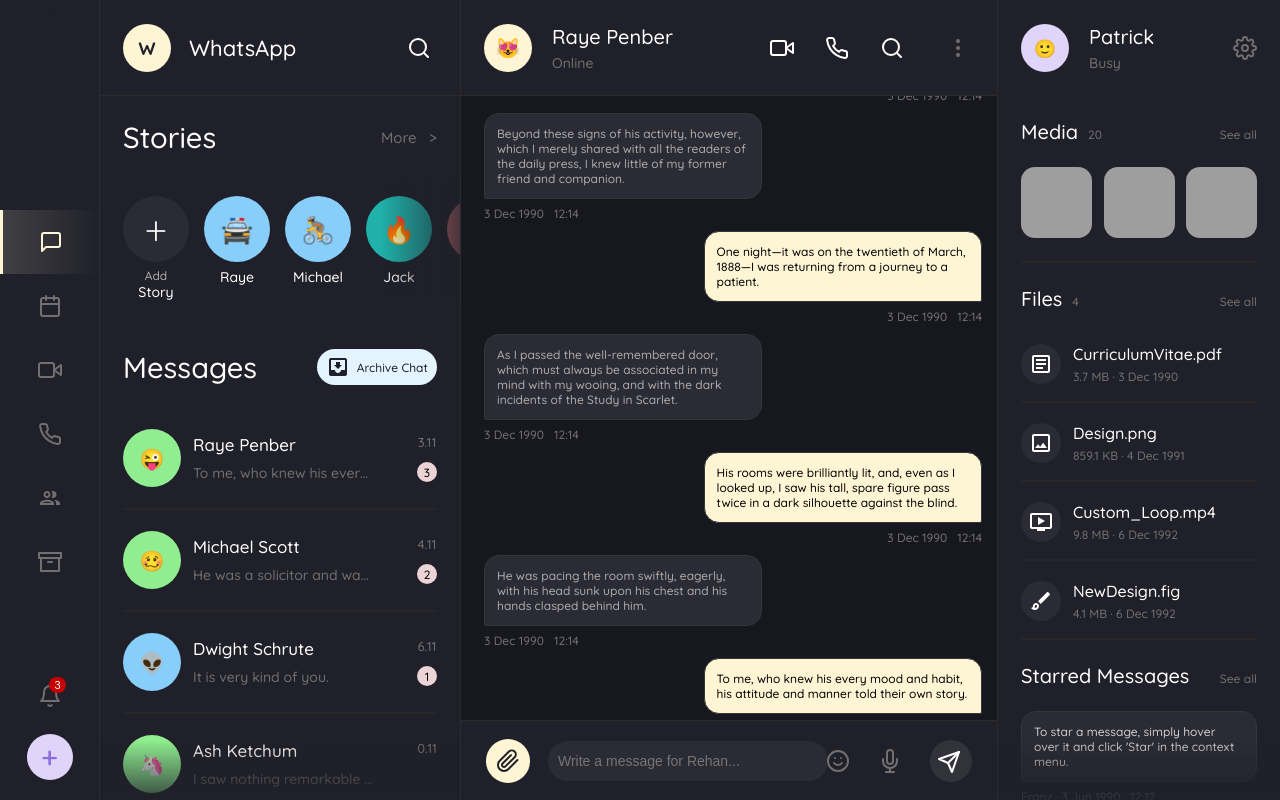
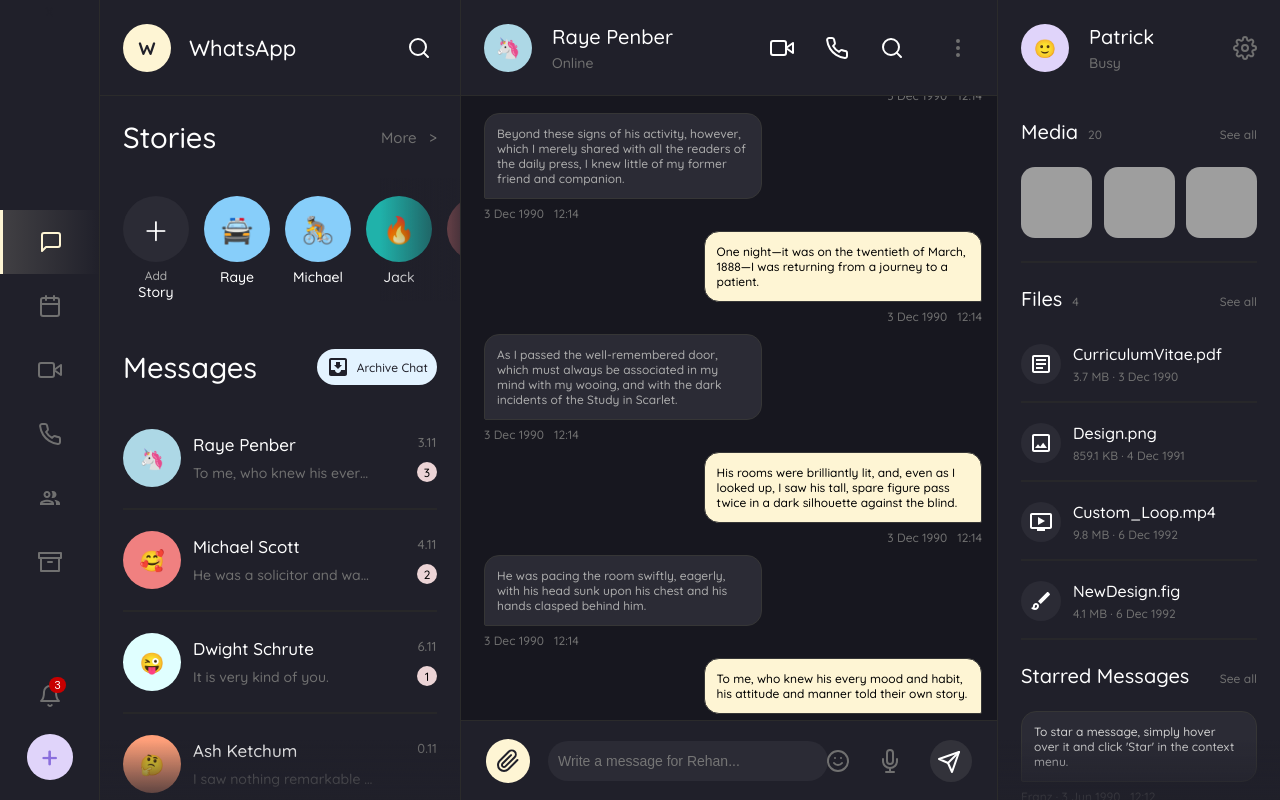
Before and after one commit to patrick-rotter/Chat, a React (Create React App) app: page / in a window 1280 px wide. Built offline with nearby package versions, Linux system fonts and the light colour scheme; grey boxes are pictures that could not be loaded.

Commit message:
Added fixed color and icon to each contact

```diff
--- a/src/components/Chat/ChatInput.tsx
+++ b/src/components/Chat/ChatInput.tsx
@@ -6,9 +6,20 @@
 
 export const ChatInput: React.FC<Props> = () => {
   const [showAttach, setShowAttach] = useState(false)
+  const [input, setInput] = useState('')
 
   const handleClick = (): void => {
     setShowAttach((prevShowInsert) => !prevShowInsert)
+  }
+
+  const handleChange = (e: React.ChangeEvent<HTMLInputElement>): void => {
+    setInput(e?.target.value)
+  }
+
+  const handleSubmit = (e: React.FormEvent<HTMLFormElement>): void => {
+    console.log(input)
+    setInput('')
+    e.preventDefault()
   }
 
   return (
@@ -17,18 +28,20 @@
       <div className="attach-btn" onClick={handleClick}>
         <Paperclip />
       </div>
-      <form>
+      <form onSubmit={(e) => handleSubmit(e)}>
         <input
           className="message-input"
           type="text"
           placeholder="Write a message for Rehan..."
+          value={input}
+          onChange={handleChange}
         />
       </form>
       <div className="btn-container">
         <Smile />
         <Mic />
         <div className="send-btn">
-          <Send className='send-icon' />
+          <Send className="send-icon" />
         </div>
       </div>
     </div>
--- a/src/components/Chat/ChatPartner.tsx
+++ b/src/components/Chat/ChatPartner.tsx
@@ -5,13 +5,13 @@
 interface Props {}
 
 export const ChatPartner: React.FC<Props> = () => {
-  const { fName, lName, status } = useStoreChatPartner((state) => state.chatPartner)
+  const { fName, lName, status, icon, color } = useStoreChatPartner((state) => state.chatPartner)
 
   return (
     <div className="chat-partner">
       <div className="chat-partner-container">
         <div className="contact-info">
-          <div className="contact-picture">&#128571;</div>
+          <div className="contact-picture" style={{backgroundColor: color}} >{icon}</div>
           <div className="name-status-container">
             <div className="contact-name">
               {fName} {lName}
--- a/src/components/MessageOverview/Conversation.tsx
+++ b/src/components/MessageOverview/Conversation.tsx
@@ -1,48 +1,10 @@
 import React from 'react'
 import { useStoreChatPartner } from '../../store/store'
+import { Contact } from '../../global/types'
 
-type Props = {
-  userId: number
-  pic: any
-  fName: string
-  lName: string
-  lastMsg: string
-  lastMsgDate: Date
-  unread: number
-}
-
-export const Conversation: React.FC<Props> = (props) => {
+export const Conversation: React.FC<Contact> = (props) => {
   const day = props.lastMsgDate.getDay()
   const month = props.lastMsgDate.getMonth()
-
-  // Emoji array
-  const icons = [
-    '\u{1F984}',
-    '\u{1F970}',
-    '\u{1F61C}',
-    '\u{1F914}',
-    '\u{1F634}',
-    '\u{1F974}',
-    '\u{1F973}',
-    '\u{1F60E}',
-    '\u{1F608}',
-    '\u{1F47D}',
-    '\u{1F63D}'
-  ]
-  // Pick a random emoji (as a placeholder icon)
-  const icon = icons[Math.floor(Math.random() * icons.length)]
-
-  const colors = [
-    'lightblue',
-    'lightcoral',
-    'lightcyan',
-    'lightsalmon',
-    'lightgreen',
-    'lightpink',
-    'lightseagreen',
-    'lightskyblue'
-  ]
-  const color = colors[Math.floor(Math.random() * colors.length)]
 
   // Extract the select method from Zustand - selects a current chat partner (based on userId)
   const { select } = useStoreChatPartner()
@@ -53,8 +15,11 @@
         className="conversation-container"
         onClick={() => select(props.userId)}
       >
-        <div style={{ backgroundColor: color }} className="chat-partner-icon">
-          {icon}
+        <div
+          style={{ backgroundColor: props.color }}
+          className="chat-partner-icon"
+        >
+          {props.icon}
         </div>
         <div className="flex-container">
           <div className="conv-partner-container">
--- a/src/demo/contacts.ts
+++ b/src/demo/contacts.ts
@@ -17,7 +17,8 @@
       status: 'Online',
       fName: 'Raye',
       lName: 'Penber',
-      pic: 'A',
+      icon: '\u{1F984}',
+      color: 'lightblue',
       stories: ['\u{1F694}', '\u{1F970}'],
       conversation: rayesMsgs,
       unread: 3,
@@ -31,7 +32,8 @@
       status: 'Busy',
       fName: 'Michael',
       lName: 'Scott',
-      pic: 'B',
+      icon: '\u{1F970}',
+      color: 'lightcoral',
       stories: ['\u{1F6B4}'],
       conversation: michaelsMsgs,
       unread: 2,
@@ -45,7 +47,8 @@
       status: 'Offline',
       fName: 'Dwight',
       lName: 'Schrute',
-      pic: 'C',
+      icon: '\u{1F61C}',
+      color: 'lightcyan',
       stories: [],
       conversation: dwightsMsgs,
       unread: 1,
@@ -58,7 +61,8 @@
       status: 'Online',
       fName: 'Ash',
       lName: 'Ketchum',
-      pic: 'D',
+      icon: '\u{1F914}',
+      color: 'lightsalmon',
       stories: [],
       conversation: ashsMsgs,
       unread: 0,
@@ -72,7 +76,8 @@
       status: 'Online',
       fName: 'Jack',
       lName: 'Bauer',
-      pic: 'D',
+      icon: '\u{1F634}',
+      color: 'lightgreen',
       stories: ['\u{1F525}'],
       conversation: jacksMsgs,
       unread: 0,
@@ -86,7 +91,8 @@
       status: 'Away',
       fName: 'Lorinda',
       lName: 'Cyprian',
-      pic: 'D',
+      icon: '\u{1F60E}',
+      color: 'lightpink',
       stories: [],
       conversation: lorindasMsgs,
       unread: 1,
@@ -100,7 +106,8 @@
       status: 'Online',
       fName: 'Kierra',
       lName: 'Baz',
-      pic: 'D',
+      icon: '\u{1F608}',
+      color: 'lightseagreen',
       stories: ['\u{1F64A}'],
       conversation: kierrasMsgs,
       unread: 0,
@@ -113,7 +120,8 @@
       status: 'Busy',
       fName: 'Kassandra',
       lName: 'Roderick',
-      pic: 'D',
+      icon: '\u{1F47D}',
+      color: 'lightskyblue',
       stories: ['\u{1F6A1}'],
       conversation: kassandrasMsgs,
       unread: 0,
--- a/src/global/types.ts
+++ b/src/global/types.ts
@@ -12,7 +12,8 @@
     status: string,
     fName: string,
     lName: string,
-    pic: any,
+    icon: string,
+    color: string,
     stories: string[],
     conversation: ChatMsg[],
     unread: number,
--- a/src/store/store.tsx
+++ b/src/store/store.tsx
@@ -11,7 +11,7 @@
 export const useStoreChatPartner = create<ChatPartnerState>((set) => ({
   chatPartner: contacts[0],
   select: (userId) =>
-    set({ chatPartner: contacts.find((o) => o.userId === userId) })
+    set({ chatPartner: contacts.find((o) => o.userId === userId) }),
 }))
 
 // Zustand for storing starred messages
@@ -32,9 +32,9 @@
     },
     {
       key: 80,
-      text: "After that, it will appear in this section! :)",
+      text: 'After that, it will appear in this section! :)',
       time: new Date(90, 5, 14, 13, 11, 11, 5),
-      userIsAuthor: true,
+      userIsAuthor: true
     }
   ],
   addStarredMsg: (msg: ChatMsg) => {
```
